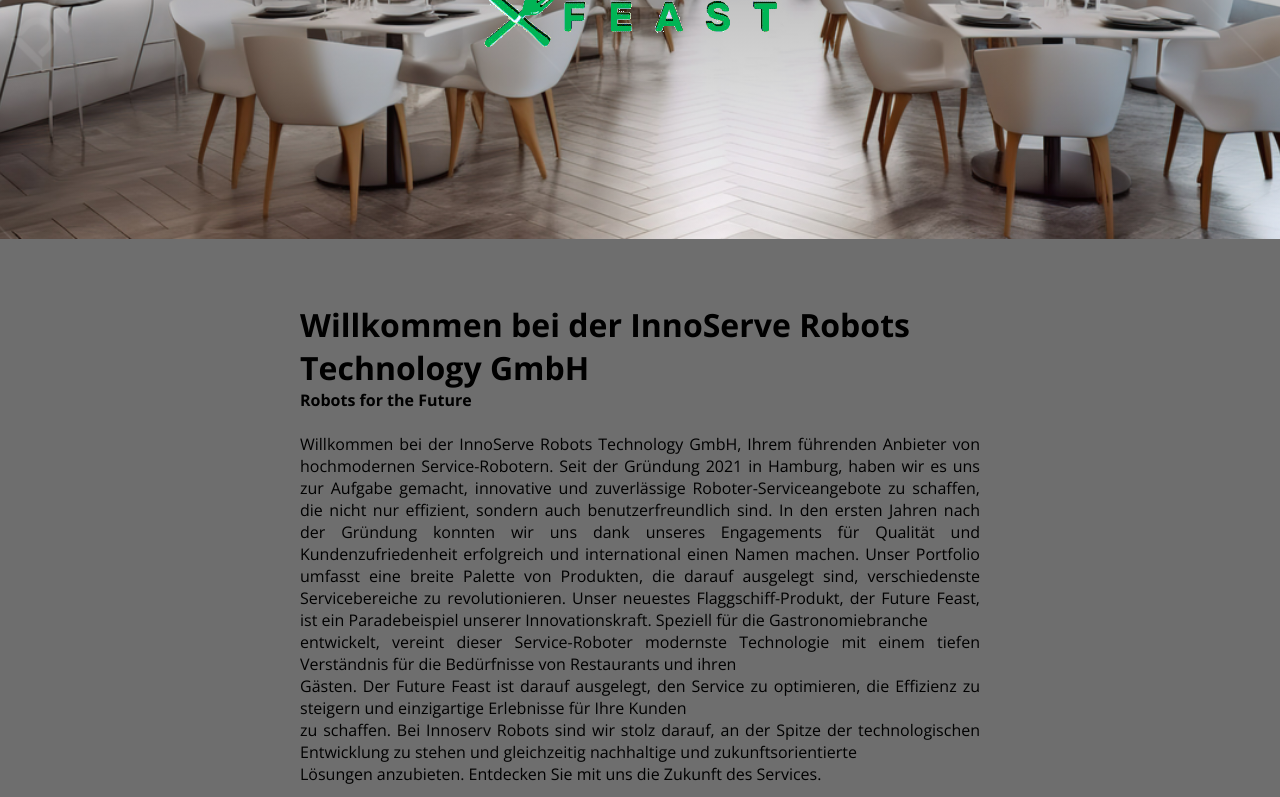
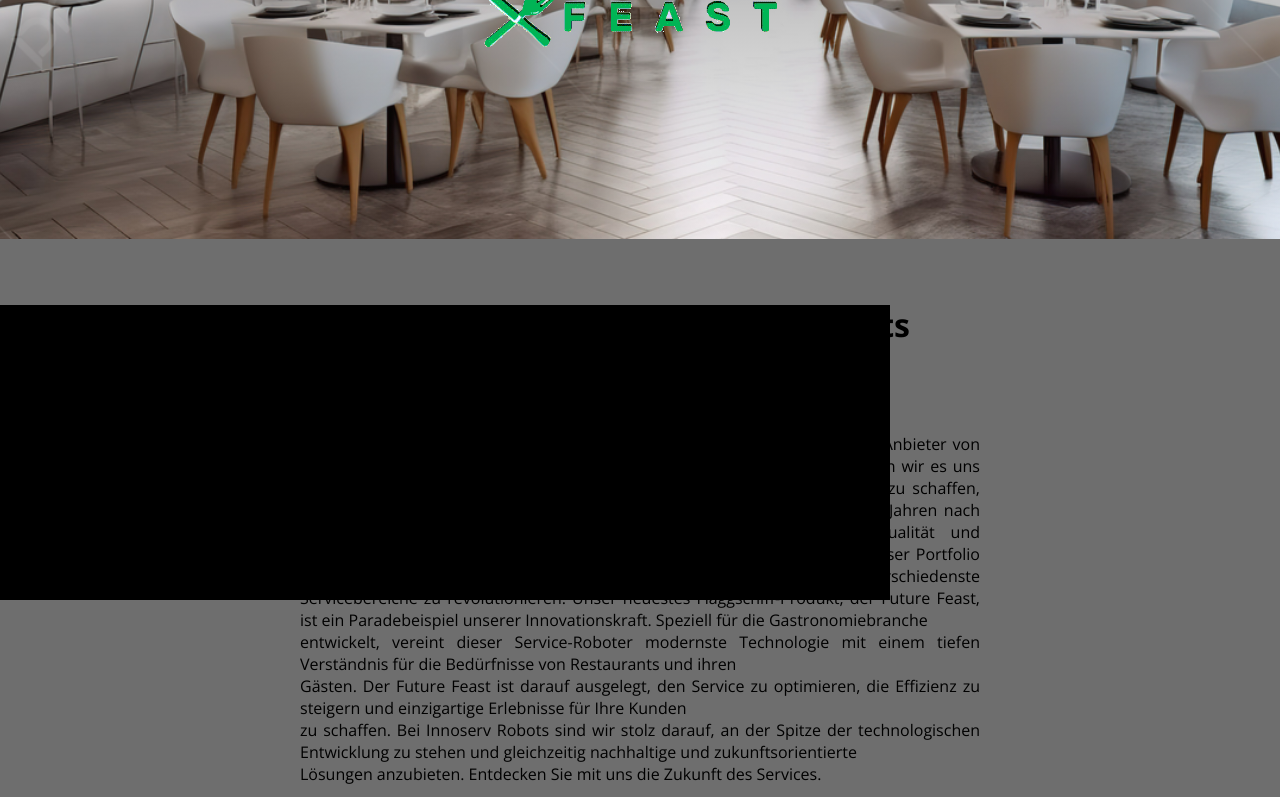
Before and after one commit to davidaloca/futurefeast, a plain HTML site: page index.html in a window 1280 px wide. Shown: the part 561-1358 px from the top of the page. Drawn offline with nearby package versions, Linux system fonts and the light colour scheme.

Commit message:
Farbliche Änderung

```diff
--- a/index.html
+++ b/index.html
@@ -59,6 +59,12 @@
             zu schaffen.
             Bei Innoserv Robots sind wir stolz darauf, an der Spitze der technologischen Entwicklung zu stehen und gleichzeitig nachhaltige und zukunftsorientierte<br>
             Lösungen anzubieten. Entdecken Sie mit uns die Zukunft des Services.</p><br></div>
+            <br>
+            <br>
+            <br>
+    <div class="impressum">
+        <p align="justify">InnoServe Robots Technology GmbH - all rights by InnoServe Robots Technology GmbH - Mustermannstraße 201 - 22111 Hamburg</p>
+    </div>
     </div>
     </div>
 
--- a/style.css
+++ b/style.css
@@ -59,7 +59,7 @@
 
 header nav ul li a:hover{
     font-size: 19px;
-    color: orange;
+    color: rgb(46, 238, 8);
 }
 
 .video{
@@ -113,7 +113,8 @@
     justify-content: center;
     text-align: center;
     padding-top: 10%;
-    background-color: darkorange;
+    background-color: rgb(67, 159, 2);
+    ;
     color: gray;
 }
 
@@ -155,9 +156,18 @@
 };
 
 .feastcontent {
-    background-color: #3a3939;
+    background-color: #656565;
     background-image: (to top, rgba(31, 31, 31, 0), rgba(31, 31, 31, 0.9));
     display: flex;
     padding-top: 20%;
     position: absolute;
 }
+
+.impressum {
+    font-size: 14px;
+    color: black;
+    padding: 20px 20px;
+    padding-bottom: 20%;
+    position: fixed;
+    background-color: #000;
+}
```
